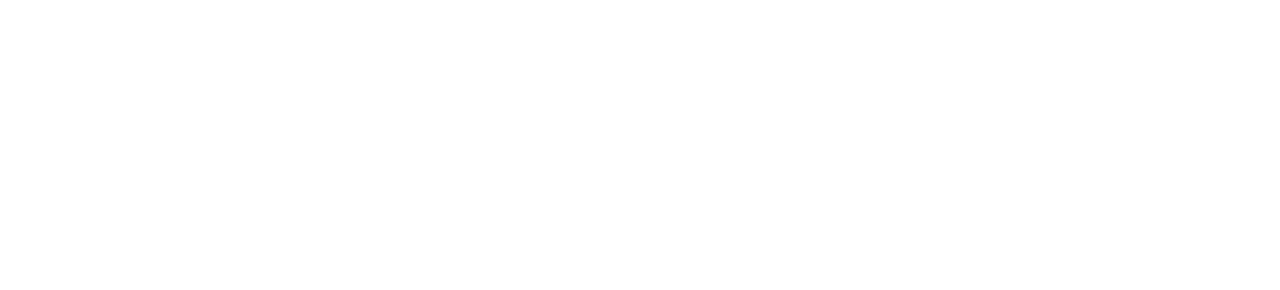
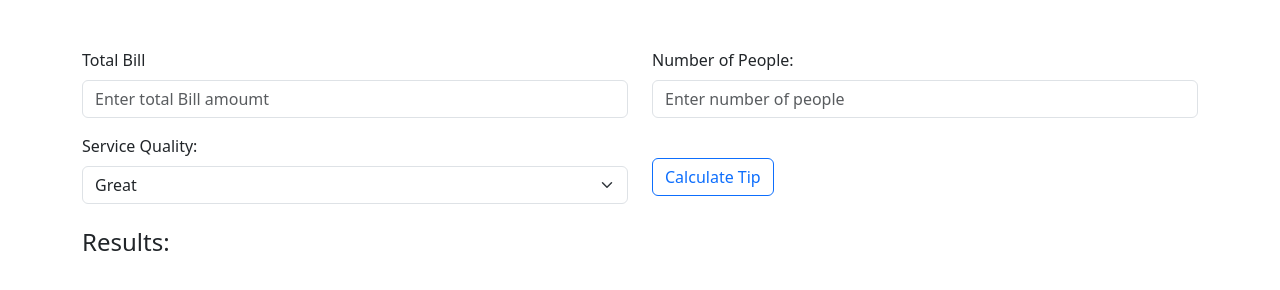
Before and after one commit to MatthewPass24/Tip-Calculator, a plain HTML site: page index.html in a window 1280 px wide. Drawn offline with nearby package versions, Linux system fonts and the light colour scheme.

Commit message:
updated HTML

```diff
--- a/index.html
+++ b/index.html
@@ -22,7 +22,47 @@
         <header>
             <!-- place navbar here -->
         </header>
-        <main></main>
+        <main>
+            <div class="container mt-5">
+                <div class="row">
+                    <div class="col-md-6">
+                        <!--User Input Total Bill Amount-->
+                        <label for="totalBill" class="form-label">Total Bill</label>
+                        <input type="text" class="form-control" id="totalBill" placeholder="Enter total Bill amoumt">
+                    </div>
+                    <div class="col-md-6">
+                        <!--User Input Total Bill Amount-->
+                        <label for="numOfPeople" class="form-label">Number of People:</label>
+                        <input type="text" class="form-control" id="numOfPeople" placeholder="Enter number of people">
+                    </div>
+                </div>
+                <div class="row mt-3">
+                    <div class="col-md-6">
+                        <!--Dropdown for Service Quality-->
+                        <label for="serviceQuality" class="form-label">Service Quality:</label>
+                        <select id="servicequality" class="form-select">
+                            <option value="Great">Great</option>
+                            <option value="Good">Good</option>
+                            <option value="Poor">Poor</option>
+                        </select>
+                    </div>
+                    <div class="col-md-6 mt-4">
+                        <!--Button to trigger the calculation-->
+                        <button class="btn btn-outline-primary" onclick="calculateAndDisplay()">Calculate Tip</button>
+                    </div>
+                </div>
+                <div class="row mt-4">
+                    <div class="col-md-12">
+                        <!--Results Section-->
+                        <h4>Results:</h4>
+                        <p id="tipResult"></p>
+                        <p id="totalBillResult"></p>
+                        <p id="amtPerPersonResult"></p>
+                    </div>
+                </div>
+
+            </div>
+        </main>
         <footer>
             <!-- place footer here -->
         </footer>
```
